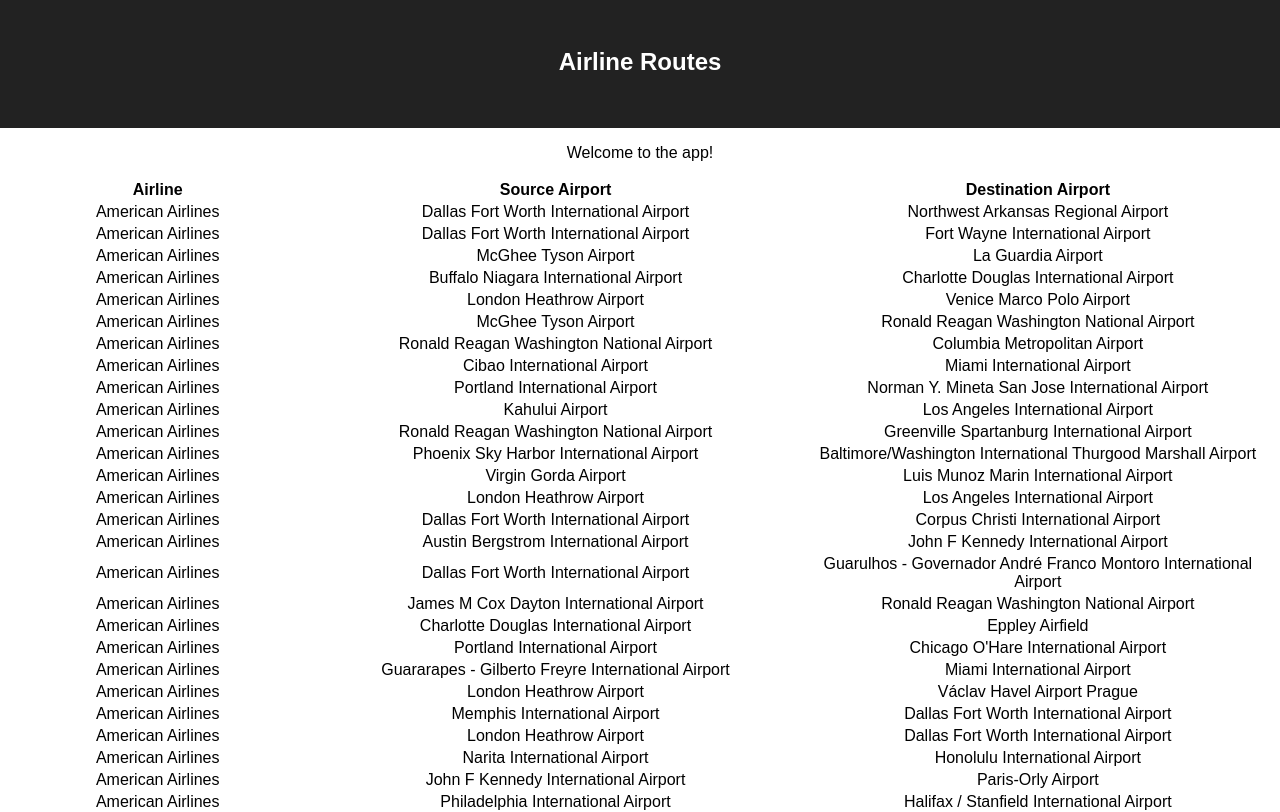
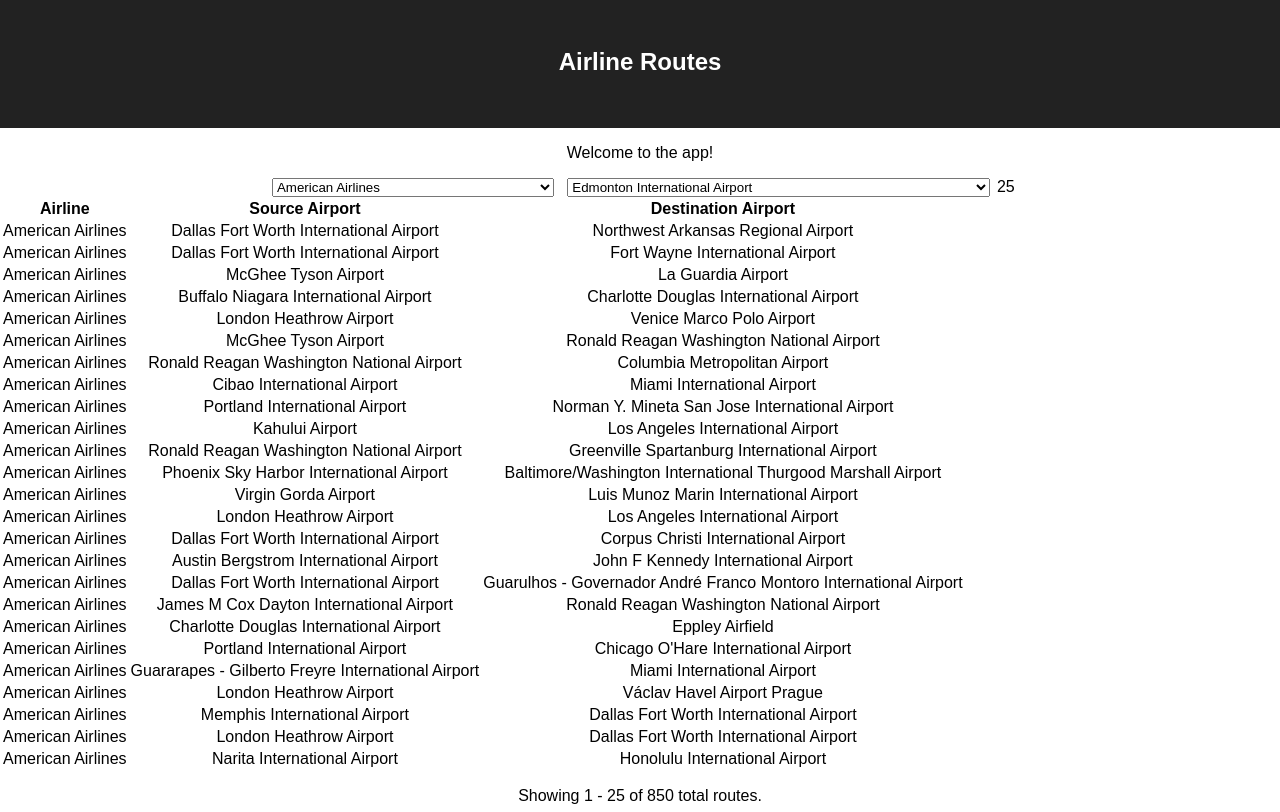
Before and after one commit to leahgarrison/airlines, a React (Create React App) app in the folder airlines_boilerplate/: page / in a window 1280 px wide. Shown: the top 812 px of the page. Built offline with nearby package versions, Linux system fonts and the light colour scheme.

Commit message:
completed steps 4, 5,6,7

```diff
--- a/airlines_boilerplate/public/index.html
+++ b/airlines_boilerplate/public/index.html
@@ -1,20 +1,18 @@
 <!DOCTYPE html>
 <html lang="en">
+
 <head>
   <meta charset="utf-8" />
-    <link rel="icon" href="%PUBLIC_URL%/favicon.ico" />
+  <!-- <link rel="icon" href="%PUBLIC_URL%/favicon.ico" /> -->
   <meta name="viewport" content="width=device-width, initial-scale=1" />
   <meta name="theme-color" content="#000000" />
-    <meta
-      name="description"
-      content="Web site created using create-react-app"
-    />
-    <link rel="apple-touch-icon" href="%PUBLIC_URL%/logo192.png" />
+  <meta name="description" content="Web site created using create-react-app" />
+  <!-- <link rel="apple-touch-icon" href="%PUBLIC_URL%/logo192.png" /> -->
   <!--
       manifest.json provides metadata used when your web app is installed on a
       user's mobile device or desktop. See https://developers.google.com/web/fundamentals/web-app-manifest/
     -->
-    <link rel="manifest" href="%PUBLIC_URL%/manifest.json" />
+  <!-- <link rel="manifest" href="%PUBLIC_URL%/manifest.json" /> -->
   <!--
       Notice the use of %PUBLIC_URL% in the tags above.
       It will be replaced with the URL of the `public` folder during the build.
@@ -26,6 +24,7 @@
     -->
   <title>React App</title>
 </head>
+
 <body>
   <noscript>You need to enable JavaScript to run this app.</noscript>
   <div id="root"></div>
@@ -40,4 +39,5 @@
       To create a production bundle, use `npm run build` or `yarn build`.
     -->
 </body>
+
 </html>
--- a/airlines_boilerplate/src/App.js
+++ b/airlines_boilerplate/src/App.js
@@ -1,11 +1,80 @@
-import React, { Component } from 'react';
+import React, { Component, useState } from 'react';
 import './App.css';
 import flightData from './data.js'
 import FlightsTable from './components/FlightsTable';
+import Select from './components/Select'
 
-const { routes, airlines, airports, getAirlineById, getAirportByCode } = flightData;
+const { routes, getAirlineById, getAirportByCode, getAllAirlineNames, getAllAirportNames, getAirlineIDByName, getAirportCodeByName, } = flightData;
 const App = () => {
-  console.log(getAirlineById)
+  const columns = [
+    { name: 'Airline', property: 'airline' },
+    { name: 'Source Airport', property: 'src' },
+    { name: 'Destination Airport', property: 'dest' },
+  ];
+
+  const [perPage, updatePerPage] = useState(25);
+  const [selectedAirline, updateSelectedAirline] = useState(null)
+  const [selectedAirport, updateSelectedAirport] = useState(null)
+  const [displayedRoutes, updateDisplayedRoutes] = useState(routes)
+  const allAirlines = getAllAirlineNames()
+  const allAirports = getAllAirportNames()
+
+  const filterRoutesByAirline = (selectedAirline) => {
+    if (selectedAirline !== null) {
+      let id = getAirlineIDByName(selectedAirline)
+      return displayedRoutes.filter(route => route.airline === id)
+    } else {
+      return displayedRoutes
+    }
+  }
+
+  const filterRoutesByAirport = (selectedAirport, routes = displayedRoutes) => {
+    if (selectedAirport !== null) {
+      let code = getAirportCodeByName(selectedAirport)
+      return routes.filter(route => route.src === code || route.dest === code)
+    } else {
+      return routes
+    }
+  }
+  const getFilteredRoutes = (selectedAirline = null, selectedAirport = null) => {
+    if (selectedAirline === null && selectedAirline === null) return updateDisplayedRoutes(routes)
+    let routesFilteredByAirline = filterRoutesByAirline(selectedAirline)
+    if (selectedAirport === null) return updateDisplayedRoutes(routesFilteredByAirline)
+    updateDisplayedRoutes(filterRoutesByAirport(selectedAirport, routesFilteredByAirline))
+  }
+
+  // format property; returns a string:
+  // we get the data from routes?
+  // we want to get the names
+  // we use this on the routes; to get the human data to show
+  // we pass this function, but it's scope allows us to access the data here
+  // so we will be passing the table a row of data to show
+  // table will be given row data; using formatValue to display it
+  // so the row data will be passed:
+  //  - row data will be passed
+  // property; "src": "srcCode"
+  // we pass the Table the routes as the row data?
+  function formatValue(property, value) {
+    if (property === 'airline') {
+      return getAirlineById(value).name
+    } else if (property === 'src' || property === 'dest') {
+      return getAirportByCode(value).name
+    }
+  }
+
+  function handleSelectedAirline(event) {
+    event.preventDefault()
+    let selection = event.target
+    updateSelectedAirline(selection.value)
+  }
+
+  function handleSelectedAirport(event) {
+    event.preventDefault()
+    let selection = event.target
+    updateSelectedAirport(selection.value)
+  }
+
+
   return (
     <div className="app">
       <header className="header">
@@ -14,8 +83,16 @@
       <section>
         <p>
           Welcome to the app!
-    </p>
-        <FlightsTable routes={routes} getAirlineById={getAirlineById} getAirportByCode={getAirportByCode} />
+        </p>
+        <Select
+          options={allAirlines} valueKey="id" titleKey="name"
+          allTitle="All Airlines" value="" onSelect={handleSelectedAirline}
+        />
+        <Select
+          options={allAirports} valueKey="id" titleKey="name"
+          allTitle="All Airports" value="" onSelect={handleSelectedAirport}
+        />
+        <FlightsTable className="routes-table" columns={columns} rows={displayedRoutes} format={formatValue} perPage={perPage} />
       </section>
     </div>
   )
--- /dev/null
+++ b/airlines_boilerplate/src/components/Button.js
@@ -0,0 +1,15 @@
+import React, { Component, useState } from 'react';
+
+const Button = ({ title, onClick, disabled }) => {
+  // if (pageNumber <= 1 || pageNumber >= rows.length) {
+  //   disabled = true
+  // }
+  return (
+    <button disabled={disabled()} onClick={onClick}>
+      {title}
+    </button>
+  )
+}
+
+
+export default Button
--- a/airlines_boilerplate/src/components/FlightsTable.js
+++ b/airlines_boilerplate/src/components/FlightsTable.js
@@ -1,5 +1,6 @@
-import React, { Component } from 'react';
+import React, { Component, useState } from 'react';
 import FlightsTableRow from './FlightsTableRow';
+import Button from './Button';
 // import { routes, airlines, airports } from '../data.js'
 
 
@@ -9,28 +10,69 @@
   src
   destination in a table
 */
-const FlightsTable = ({ routes, getAirlineById, getAirportByCode }) => {
+
+/*
+  - perPage sets how many rows we show;
+    - what rows we should is ;
+      - next page:
+    - state should be used for numbers that can't be calculated
+      - keep track of the last page that we showed;
+      1-25 -> add perPage
+*/
+
+const FlightsTable = ({ columns, rows, format, perPage }) => {
+  // const [pageNumber, updatePageNumber] = useState(1)
+  console.log(rows)
+  const [lastRowIndex, updateLastRowIndex] = useState(perPage - 1)
+  const [startRowIndex, updateStartRowIndex] = useState(0)
+  let currentRows = rows.slice(startRowIndex, lastRowIndex + 1)
+
+
+  const getLastDisplayedRowIndex = () => {
+    let lastRow = currentRows[currentRows.length - 1]
+    return rows.indexOf(lastRow)
+  }
+
+
+  const showPreviousPage = (event) => {
+    updateStartRowIndex(startRowIndex - perPage)
+    updateLastRowIndex(lastRowIndex - perPage)
+    currentRows = rows.slice(startRowIndex, lastRowIndex + 1)
+  }
+
+  const showNextPage = (event) => {
+    updateStartRowIndex(startRowIndex + perPage)
+    updateLastRowIndex(lastRowIndex + perPage)
+    currentRows = rows.slice(startRowIndex, lastRowIndex + 1)
+  }
 
   return (
     <>
+      {lastRowIndex + 1}
       <table>
         <thead>
           <tr>
-            <th>Airline</th>
-            <th>Source Airport</th>
-            <th>Destination Airport</th>
+            {columns.map((column, index) => {
+              return (
+                <th key={index}>{column.name}</th>
+              )
+            })}
           </tr>
         </thead>
         <tbody>
-          {routes.map((route, index) => {
+          {currentRows.map((row, index) => {
             return (
               <tr key={index.toString()}>
-                <FlightsTableRow route={route} getAirlineById={getAirlineById} getAirportByCode={getAirportByCode} />
+                <FlightsTableRow row={row} format={format} />
               </tr>
             )
           })}
         </tbody>
       </table>
+      <p>Showing {startRowIndex + 1} - {getLastDisplayedRowIndex() + 1} of {rows.length} total routes.</p>
+      <Button title="Previous Page" onClick={showPreviousPage} disabled={() => startRowIndex <= 1} />
+      <Button title="Next Page" onClick={showNextPage} rows={rows} disabled={() => lastRowIndex >= rows.length - 1} />
+
     </>
   )
 }
--- a/airlines_boilerplate/src/components/FlightsTableRow.js
+++ b/airlines_boilerplate/src/components/FlightsTableRow.js
@@ -1,16 +1,12 @@
 import React, { Component } from 'react';
 
 
-const FlightsTableRow = ({ route, getAirlineById, getAirportByCode }) => {
-  console.log(route.airline)
-  const airlineName = getAirlineById(route.airline).name
-  const airportSrcName = getAirportByCode(route.src).name
-  const airportDestinationName = getAirportByCode(route.dest).name
+const FlightsTableRow = ({ row, format }) => {
   return (
     <>
-      <td>{airlineName}</td>
-      <td>{airportSrcName}</td>
-      <td>{airportDestinationName}</td>
+      <td> {format('airline', row.airline)}</td>
+      <td> {format('src', row.src)}</td>
+      <td> {format('dest', row.dest)}</td>
     </>
   )
 }
--- /dev/null
+++ b/airlines_boilerplate/src/components/Select.js
@@ -0,0 +1,15 @@
+import React, { useState } from 'react'
+
+const Select = ({ options, onSelect, valueKey, titleKey, allTitle, value }) => {
+  return (
+    <>
+      <select onChange={onSelect} valueKey={valueKey} titleKey={titleKey} allTitle={allTitle} value={value}>{options.map((option, index) => {
+        return <option key={index} value={option}>{option}</option>
+      })}
+      </select>
+    </>
+  )
+}
+
+
+export default Select;
--- a/airlines_boilerplate/src/data.js
+++ b/airlines_boilerplate/src/data.js
@@ -1407,10 +1407,29 @@
   return airlines.find(airline => airline.id === id)
 }
 
+function getAirlineIDByName(name) {
+  let airline = airlines.find(airline => airline.name === name)
+  return airline.id
+}
+
 function getAirportByCode(code) {
   return airports.find(airline => airline.code === code);
 }
 
+function getAirportCodeByName(name) {
+  let airport = airports.find(airport.name === name);
+  return airport.code
+}
 
 
-export default { routes, airlines, airports, getAirlineById, getAirportByCode };
+
+function getAllAirlineNames() {
+  return airlines.map(airline => airline.name)
+}
+
+function getAllAirportNames() {
+  return airports.map(airport => airport.name)
+}
+
+
+export default { routes, airlines, airports, getAirlineById, getAirportByCode, getAllAirlineNames, getAirlineIDByName, getAirportCodeByName, getAllAirportNames };
```
Lines whose indentation alone changed are shown as unchanged.
